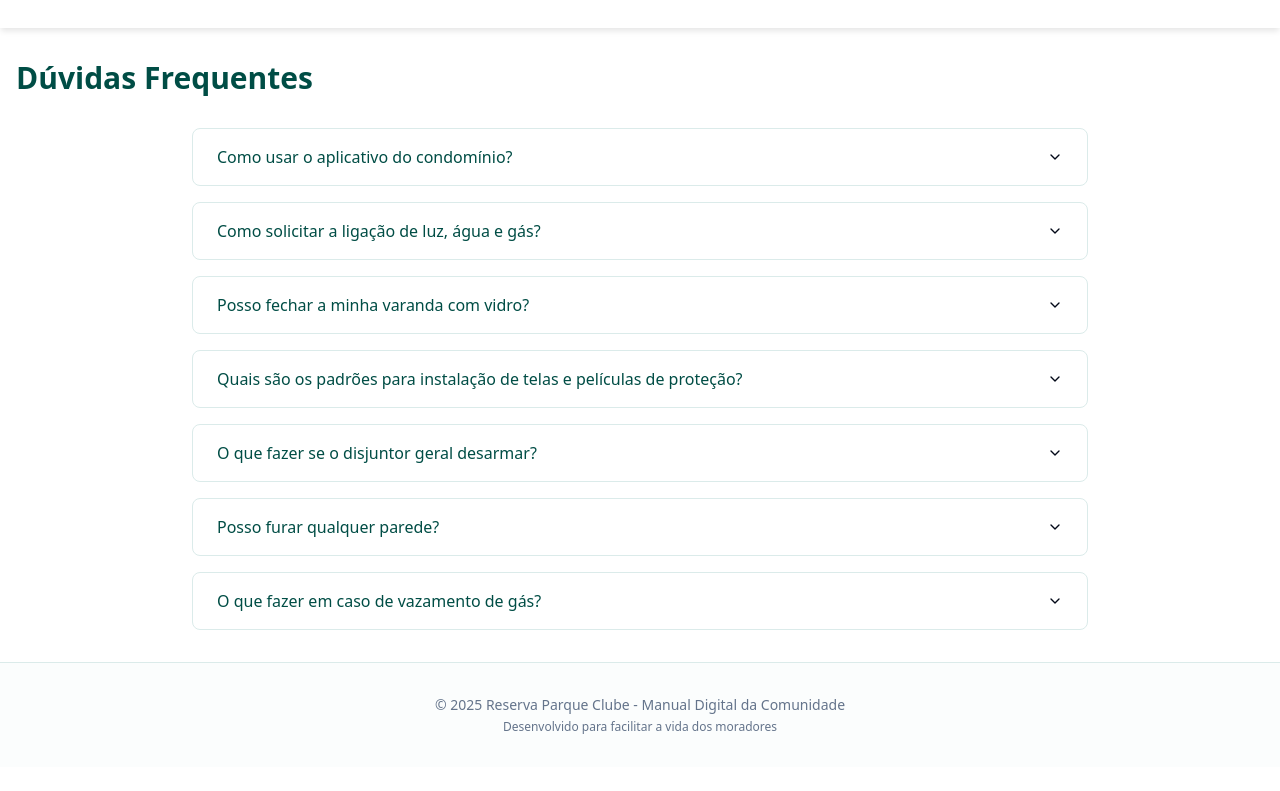
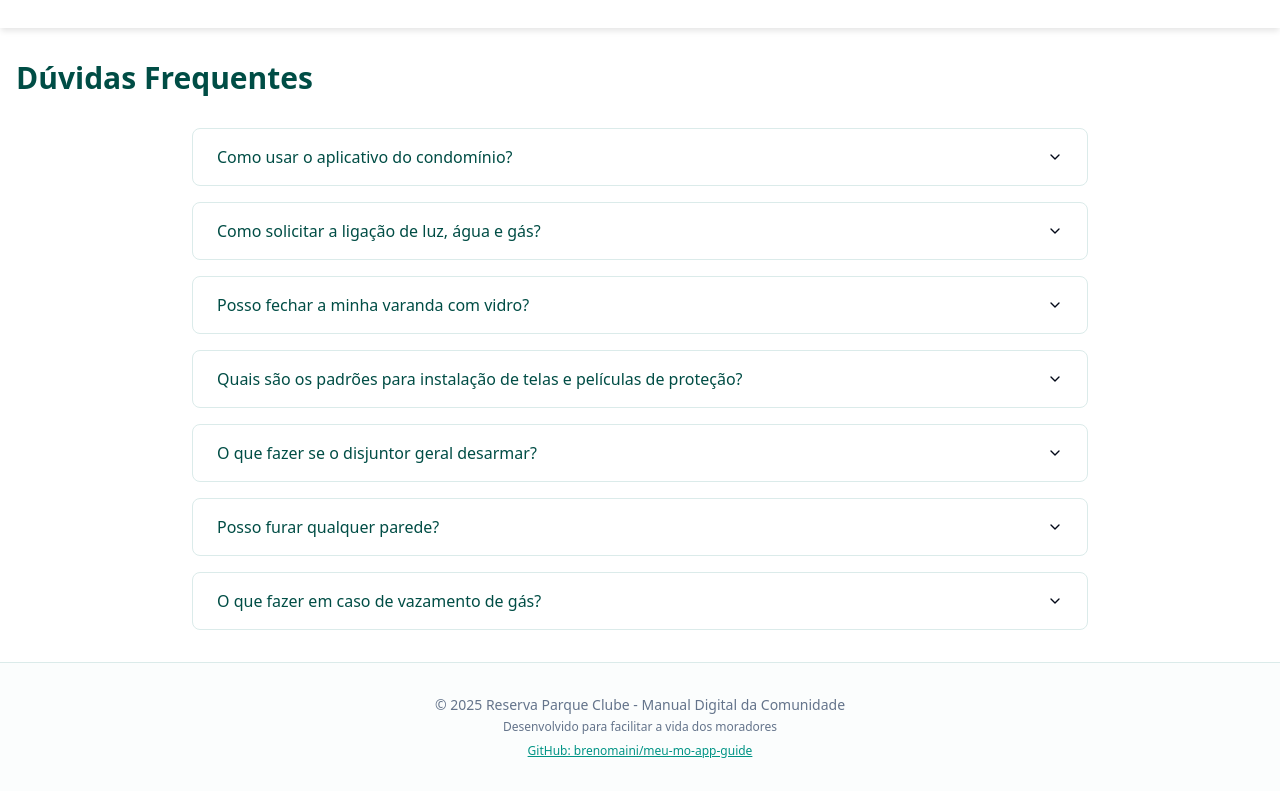
Before and after one commit to brenomaini/meu-mo-app-guide, a React (Vite) app: page /faq in a window 1280 px wide. Shown: the part 220-1011 px from the top of the page. Before the commit the page ends 987 px from the top, so only its background shows below. Built offline with nearby package versions, Linux system fonts and the light colour scheme.

Commit message:
Adicao info git

```diff
--- a/src/components/Footer.tsx
+++ b/src/components/Footer.tsx
@@ -5,8 +5,22 @@ const Footer = () => {
     <footer className="bg-muted/30 border-t mt-auto">
       <div className="container mx-auto px-4 py-8">
         <div className="text-center text-text-secondary">
-          <p className="text-sm">© {currentYear} Reserva Parque Clube - Manual Digital da Comunidade</p>
-          <p className="text-xs mt-1">Desenvolvido para facilitar a vida dos moradores</p>
+          <p className="text-sm">
+            © {currentYear} Reserva Parque Clube - Manual Digital da Comunidade
+          </p>
+          <p className="text-xs mt-1">
+            Desenvolvido para facilitar a vida dos moradores
+          </p>
+          <p className="text-xs mt-2">
+            <a
+              href="https://github.com/brenomaini/meu-mo-app-guide"
+              target="_blank"
+              rel="noopener noreferrer"
+              className="underline text-primary hover:text-primary/80"
+            >
+              GitHub: brenomaini/meu-mo-app-guide
+            </a>
+          </p>
         </div>
       </div>
     </footer>
```
